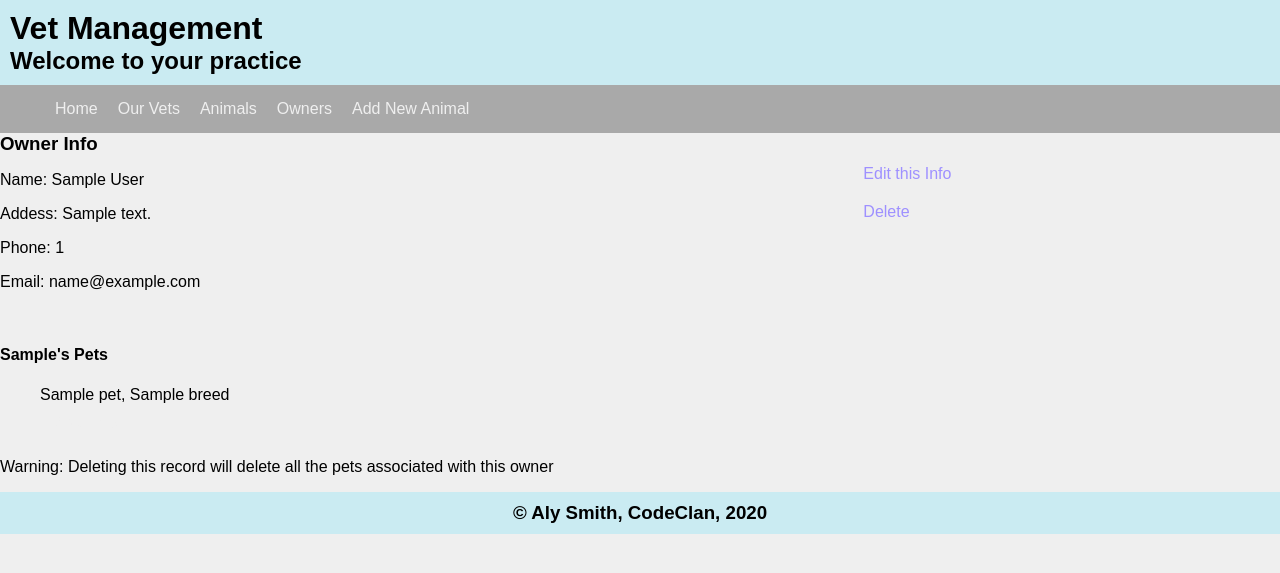
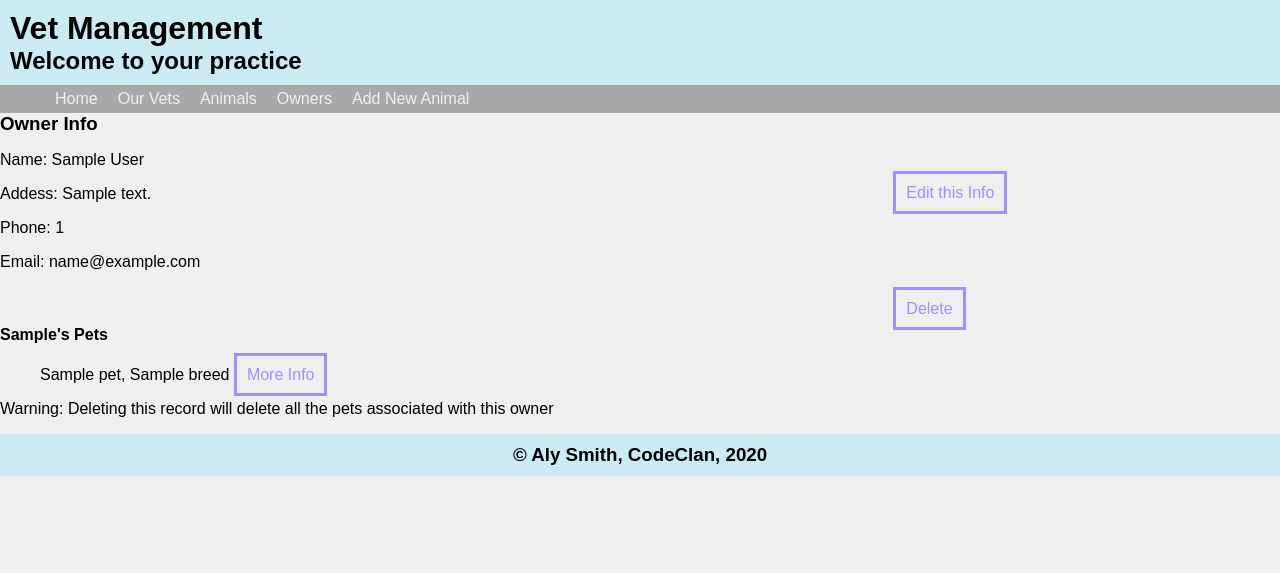
Before and after one commit to JaSmith13/vet_management_project, a Flask app: page /owners/1 in a window 1280 px wide. Shown: the top 573 px of the page. Run offline with Flask 2, Linux system fonts and the light colour scheme; a database or web service that is not in the repository returns one stand-in record (values such as "Sample title"); some libraries are stand-ins or nearby versions.

Commit message:
changes all links on info pages from divs to ul

```diff
--- a/vet_management/static/style.css
+++ b/vet_management/static/style.css
@@ -30,11 +30,11 @@ nav{
 }
 
 a{
-
+    border: 3px solid #9E90FF;
     text-decoration: none;
     color: #9E90FF;
     padding: 10px;
-    display: block;
+    /* display: block; */
 }
 
 a:hover{
@@ -48,14 +48,20 @@ ul{
     justify-content:flex-start;
 }
 
-li > a{
+nav > ul > li > a{
+    border: none;
     color: #EFEFEF;
     padding: 10px;
 }
 
-li > a:hover{
+nav > ul > li > a:hover{
     color: black;
     transition-duration: 0.2s;
+}
+
+.owners_pet_links{
+    color: #9E90FF;
+    text-align: left;
 }
 
 footer {
@@ -77,3 +83,9 @@ h3{
     grid-template-columns: 2fr 1fr;
     grid-template-rows: 1fr;
 }
+
+.links{
+    display: flex;
+    flex-direction: column;
+    justify-content:space-around;
+}
--- a/vet_management/templates/owners/show.html
+++ b/vet_management/templates/owners/show.html
@@ -11,16 +11,18 @@
             <h4>{{owner.first_name}}'s Pets</h4>
             <ul>
                 {% for pet in owners_pets%}
-                <li>{{pet.name}}, {{pet.breed}} <a href="/pets/{{pet.id}}">More Info</a></li>
+                <li>{{pet.name}}, {{pet.breed}} <a class="owners_pet_links" href="/pets/{{pet.id}}">More Info</a></li>
                 {% endfor %}
             </ul>
         </div>
-        <div class="links">
-            <a href="/owners/{{owner.id}}/edit">Edit this Info</a>
-            <form action="/owners/{{owner.id}}/delete" method="POST">
-                <a onclick="this.parentNode.submit();">Delete</a></p>
-            </form>
-        </div>
+        <ul class="links">
+            <li><a href="/owners/{{owner.id}}/edit">Edit this Info</a></li>
+            <li>
+                <form action="/owners/{{owner.id}}/delete" method="POST">
+                    <a onclick="this.parentNode.submit();">Delete</a></p>
+                </form>
+            </li>
+        </ul>
     </section>
     <p>Warning: Deleting this record will delete all the pets associated with this owner</p>
 {% endblock %}
--- a/vet_management/templates/vets/index.html
+++ b/vet_management/templates/vets/index.html
@@ -11,7 +11,7 @@
             {% if vet.is_active == False %} <p>ATTENTION: THIS VET IS NO LONGER ACTIVE</p> {% endif %}
         </div>
         <div class="links">
-            <a href="/vets/{{vet.id}}/edit"> Edit this info</a>
+            <span><a href="/vets/{{vet.id}}/edit"> Edit this info</a></span>
         </div>
     </section>
     <hr>
```
Also changed, not shown: vet_management/templates/owners/index.html (+4 -4 lines), vet_management/templates/pets/index.html (+10 -11 lines), vet_management/templates/pets/show.html (+8 -6 lines).
